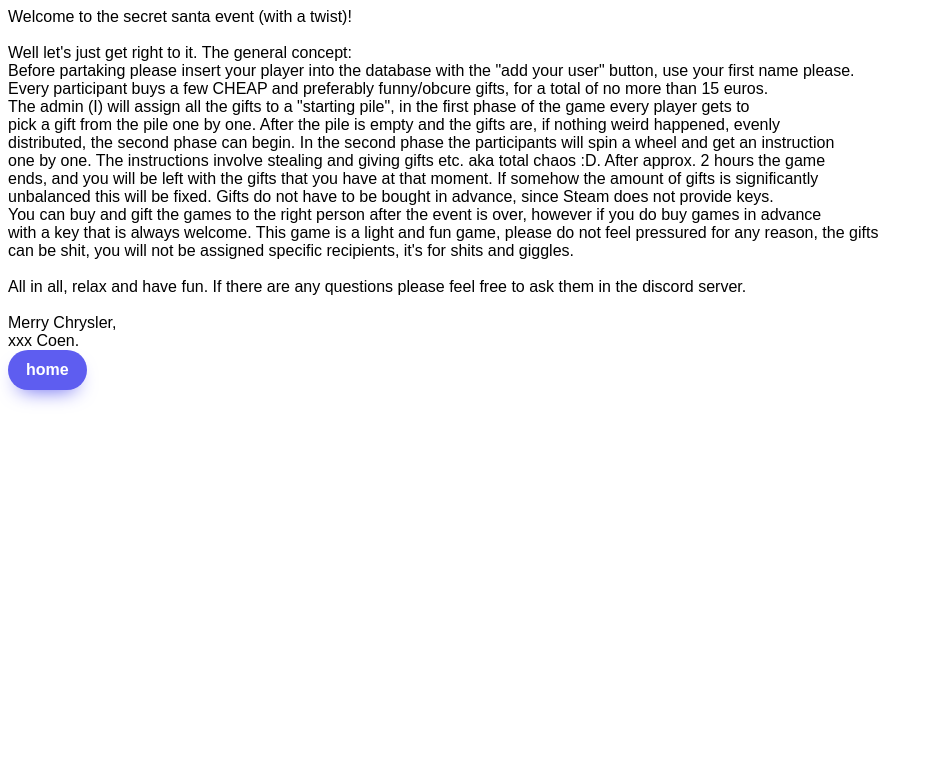
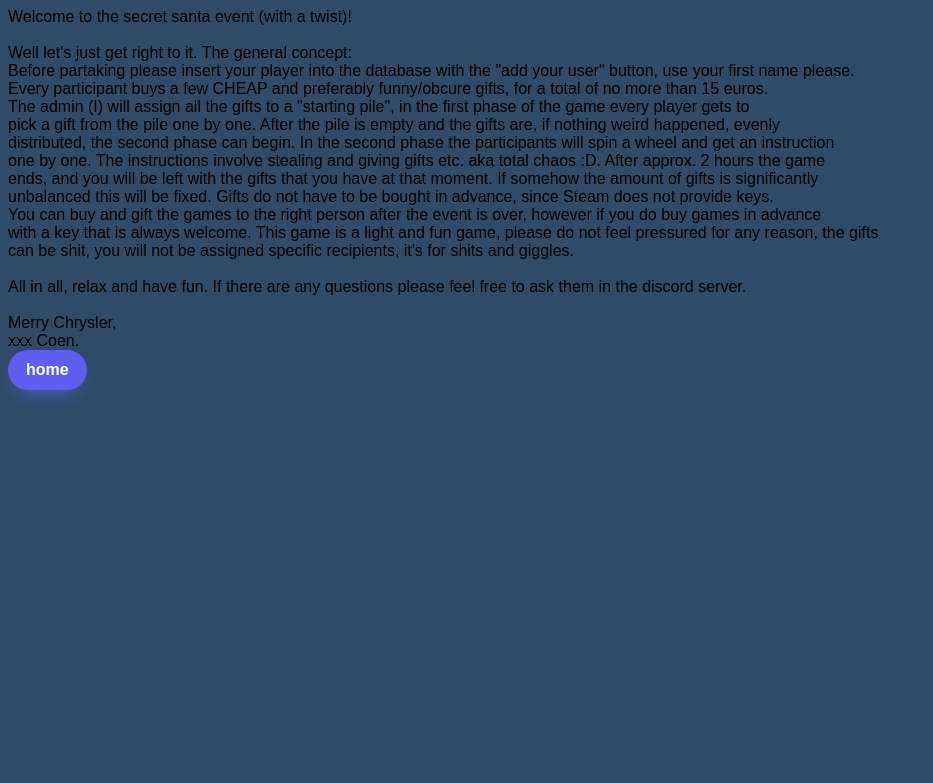
Before and after one commit to CDG-c0de/secret-santa, a PHP site: page /info.php in a window 1280 px wide. Shown: the top 783 px of the page, without its empty margins (0-933 px from the left). Run offline with PHP 8.4, Linux system fonts and the light colour scheme; some web fonts are replaced.

Commit message:
fixed bg

```diff
--- a/style.css
+++ b/style.css
@@ -5,6 +5,7 @@
 
 body {
     font-family: 'Gilroy', Fallback, sans-serif;
+    background-color: #304b66;
 }
 
 head {
@@ -90,11 +91,6 @@ select::-ms-expand {
     color: #5E5DF0;
 }
 
-/* Other styles*/
-body {
-    background: var(--background-gradient);
-}
-
 h1 {
     margin: 0 0 0.25em;
 }
```
